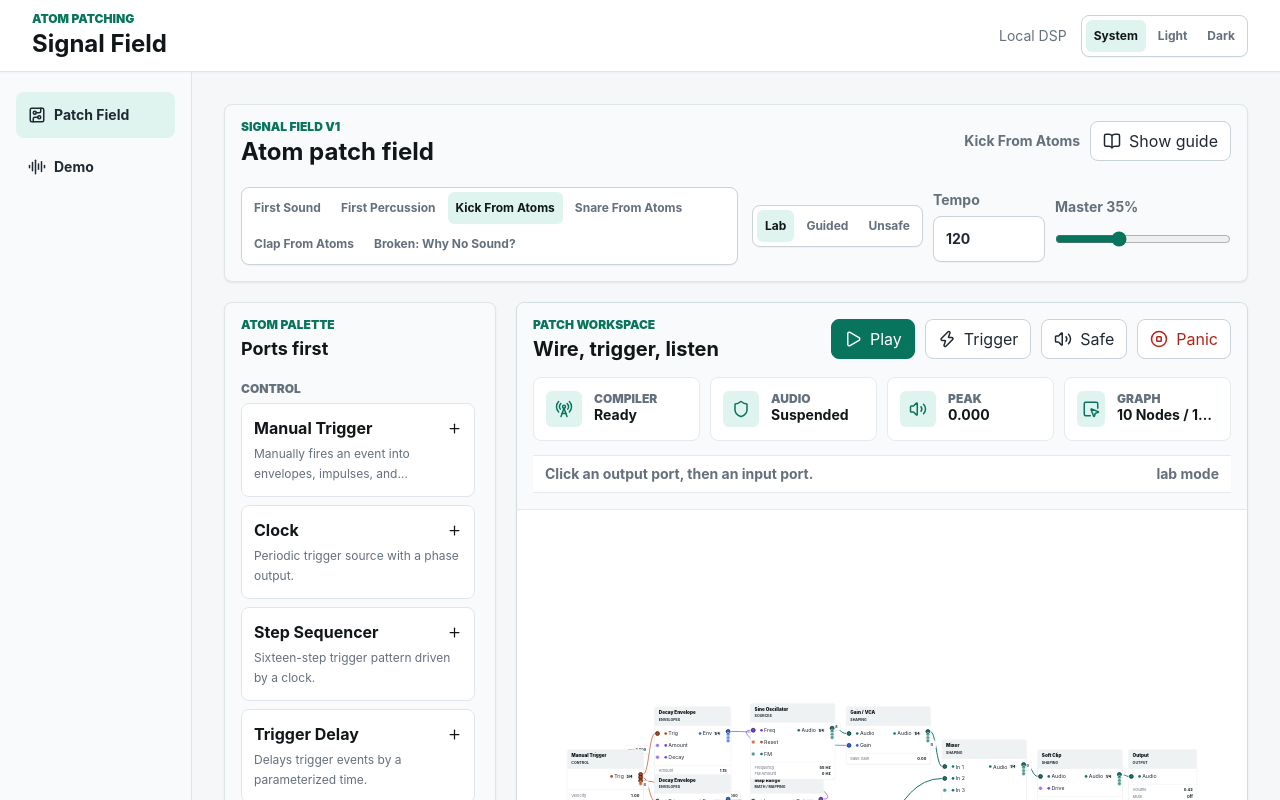
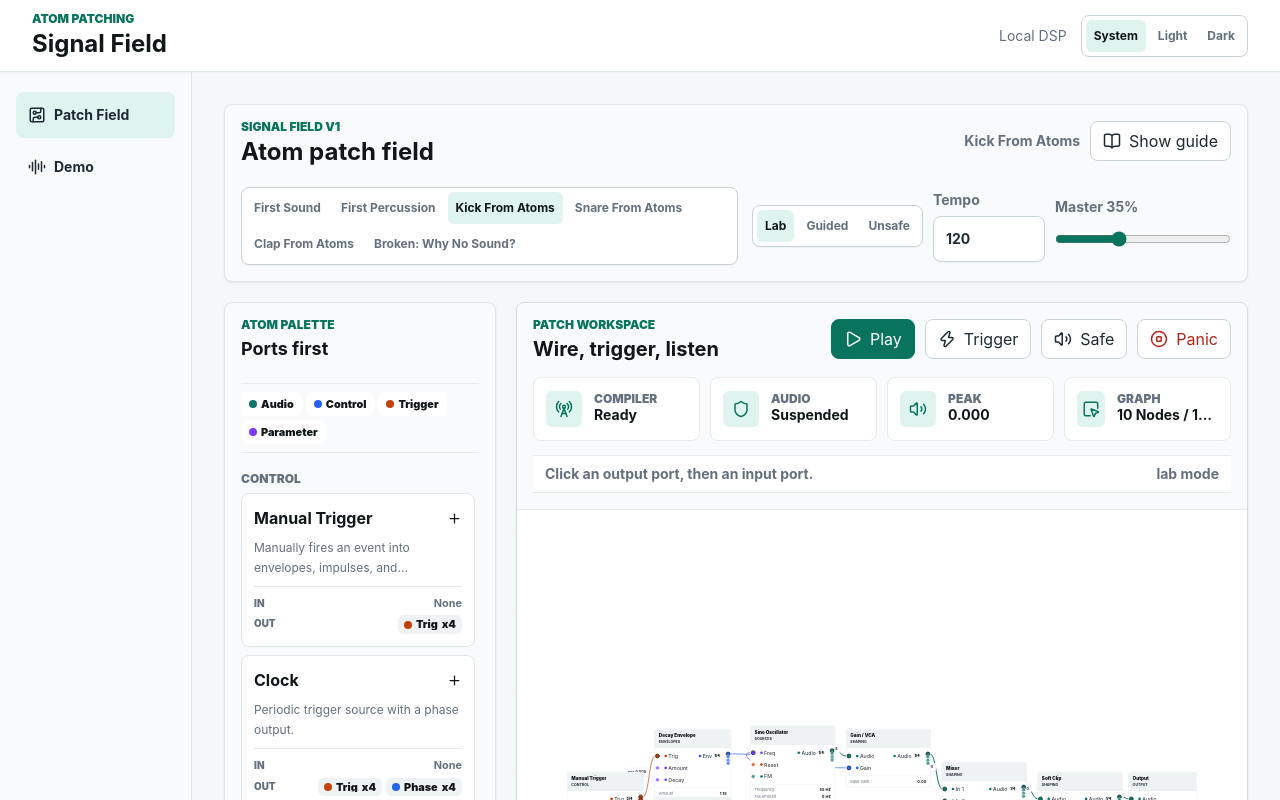
Before and after one commit to jeremy0dell/synth, a React (Vite) app: page / in a window 1280 px wide. Shown: the top 800 px of the page. Built offline with nearby package versions, Linux system fonts and the light colour scheme.

Commit message:
Show port domains in atom palette

```diff
--- a/src/features/signal-field/SignalFieldLab.tsx
+++ b/src/features/signal-field/SignalFieldLab.tsx
@@ -63,6 +63,7 @@ import {
   getAtomDefinition,
   getPort,
   groupAtomsByCategory,
+  type AtomDefinition,
   type ParamDefinition,
   type ParamValue,
   type PortContract,
@@ -912,6 +913,7 @@ function AtomPalette({ onAddAtom }: { onAddAtom: (atomType: string) => void }) {
           </Readout>
         </div>
       </PanelHeader>
+      <PaletteDomainLegend />
       <div className="grid max-h-[640px] gap-[var(--gs-gap-md)] overflow-y-auto pr-1">
         {groupAtomsByCategory().map((group) => (
           <section className="grid gap-2" key={group.category}>
@@ -920,10 +922,45 @@ function AtomPalette({ onAddAtom }: { onAddAtom: (atomType: string) => void }) {
             </h3>
             <div className="grid gap-2">
               {group.atoms.map((atom) => (
+                <AtomPaletteCard
+                  atom={atom}
+                  key={atom.atomType}
+                  onAddAtom={onAddAtom}
+                />
+              ))}
+            </div>
+          </section>
+        ))}
+      </div>
+    </Panel>
+  );
+}
+
+function PaletteDomainLegend() {
+  return (
+    <div className="flex flex-wrap gap-1 border-y border-[var(--gs-border-subtle)] py-2">
+      {(["audio", "control", "trigger", "parameter"] as const).map((domain) => (
+        <span
+          className="inline-flex min-h-6 items-center gap-1 rounded-[var(--gs-radius-sm)] bg-[var(--gs-surface)] px-2 text-[0.68rem] font-black text-[var(--gs-heading)]"
+          key={domain}
+        >
+          <span className="size-2 rounded-full" style={{ backgroundColor: domainColors[domain] }} aria-hidden="true" />
+          {domainLabels[domain]}
+        </span>
+      ))}
+    </div>
+  );
+}
+
+function AtomPaletteCard({ atom, onAddAtom }: { atom: AtomDefinition; onAddAtom: (atomType: string) => void }) {
+  const inputs = atom.ports.filter((port) => port.direction === "input");
+  const outputs = atom.ports.filter((port) => port.direction === "output");
+
+  return (
     <button
-                  className="grid min-h-14 gap-1 rounded-[var(--gs-radius-md)] border border-[var(--gs-card-border)] bg-[var(--gs-card-bg)] p-3 text-left text-sm text-[var(--gs-text)] transition-colors hover:border-[var(--gs-accent)] hover:bg-[var(--gs-accent-muted)] focus-visible:outline focus-visible:outline-3 focus-visible:outline-offset-2 focus-visible:outline-[var(--gs-focus)]"
+      className="grid gap-2 rounded-[var(--gs-radius-md)] border border-[var(--gs-card-border)] bg-[var(--gs-card-bg)] p-3 text-left text-sm text-[var(--gs-text)] transition-colors hover:border-[var(--gs-accent)] hover:bg-[var(--gs-accent-muted)] focus-visible:outline focus-visible:outline-3 focus-visible:outline-offset-2 focus-visible:outline-[var(--gs-focus)]"
+      data-testid={`palette-${atom.atomType}`}
       draggable
-                  key={atom.atomType}
       onClick={() => onAddAtom(atom.atomType)}
       onDragStart={(event) => {
         event.dataTransfer.setData("application/signal-field-atom", atom.atomType);
@@ -938,13 +975,39 @@ function AtomPalette({ onAddAtom }: { onAddAtom: (atomType: string) => void }) {
       <span className="line-clamp-2 text-xs leading-5 text-[var(--gs-text-muted)]">
         {atom.description}
       </span>
+      <div className="grid gap-1 border-t border-[var(--gs-border-subtle)] pt-2">
+        <PalettePortRow label="In" ports={inputs} />
+        <PalettePortRow label="Out" ports={outputs} />
+      </div>
     </button>
-              ))}
-            </div>
-          </section>
-        ))}
-      </div>
-    </Panel>
+  );
+}
+
+function PalettePortRow({ label, ports }: { label: "In" | "Out"; ports: PortContract[] }) {
+  return (
+    <span className="grid grid-cols-[2rem_minmax(0,1fr)] items-start gap-2">
+      <span className="pt-1 text-[0.62rem] font-black uppercase leading-none text-[var(--gs-text-muted)]">{label}</span>
+      <span className="flex min-w-0 flex-wrap justify-end gap-1">
+        {ports.length === 0 ? (
+          <span className="text-[0.68rem] font-bold text-[var(--gs-text-muted)]">None</span>
+        ) : (
+          ports.map((port) => <PalettePortChip key={port.id} port={port} />)
+        )}
+      </span>
+    </span>
+  );
+}
+
+function PalettePortChip({ port }: { port: PortContract }) {
+  return (
+    <span
+      className="inline-flex max-w-full items-center gap-1 rounded-[var(--gs-radius-sm)] bg-[var(--gs-surface-muted)] px-1.5 py-1 text-[0.68rem] font-black leading-none text-[var(--gs-heading)]"
+      title={`${port.label}: ${domainLabels[port.domain]} ${port.direction}, ${port.maxConnections} connector${port.maxConnections === 1 ? "" : "s"}`}
+    >
+      <span className="size-2 rounded-full" style={{ backgroundColor: domainColors[port.domain] }} aria-hidden="true" />
+      <span className="truncate">{port.label}</span>
+      {port.maxConnections > 1 && <span aria-label={`${port.maxConnections} connectors`}>x{port.maxConnections}</span>}
+    </span>
   );
 }
 
```
Also changed, not shown: 1 other file (tests, documents, lock files or other folders). Lines whose indentation alone changed are shown as unchanged.
